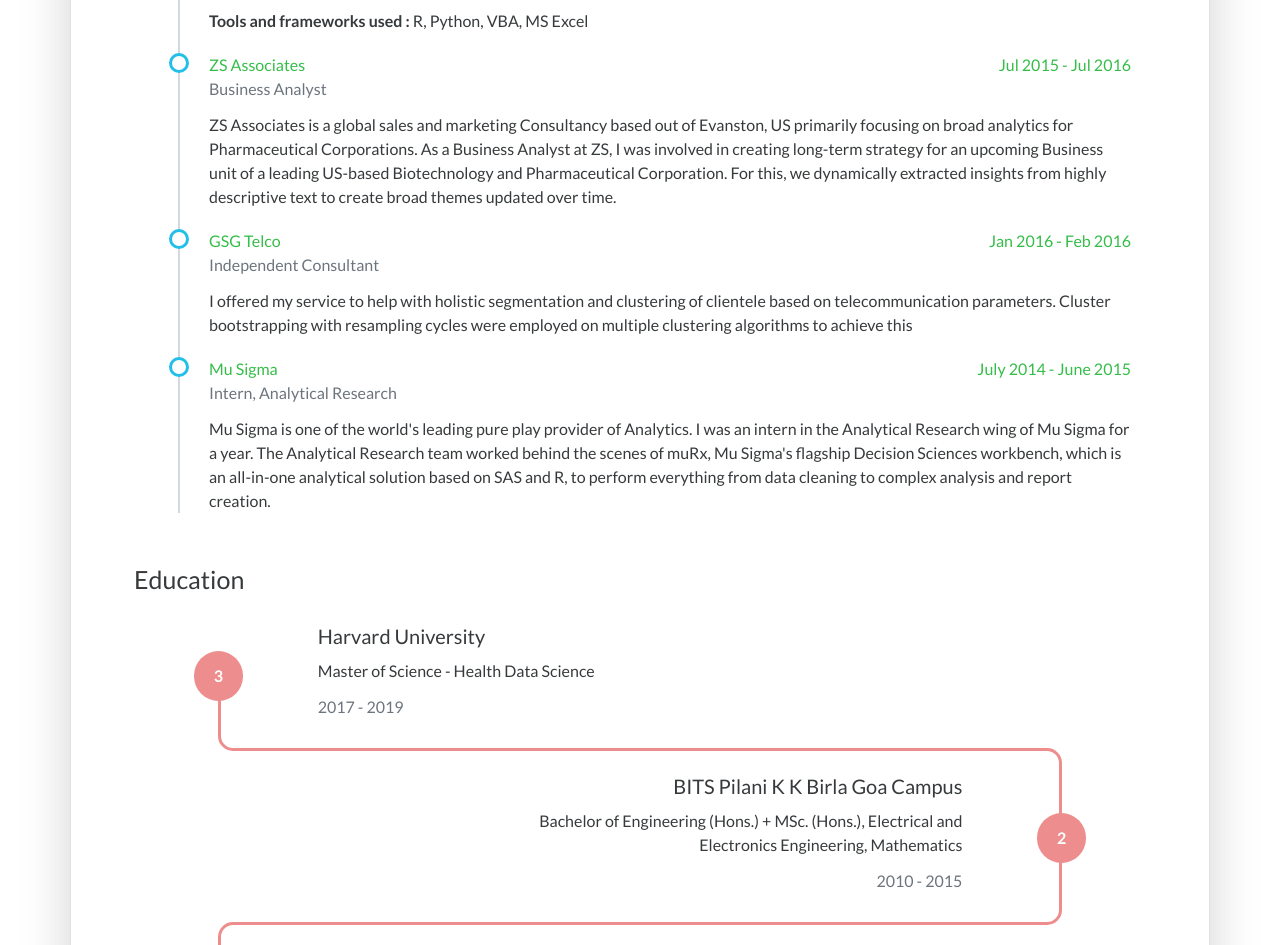
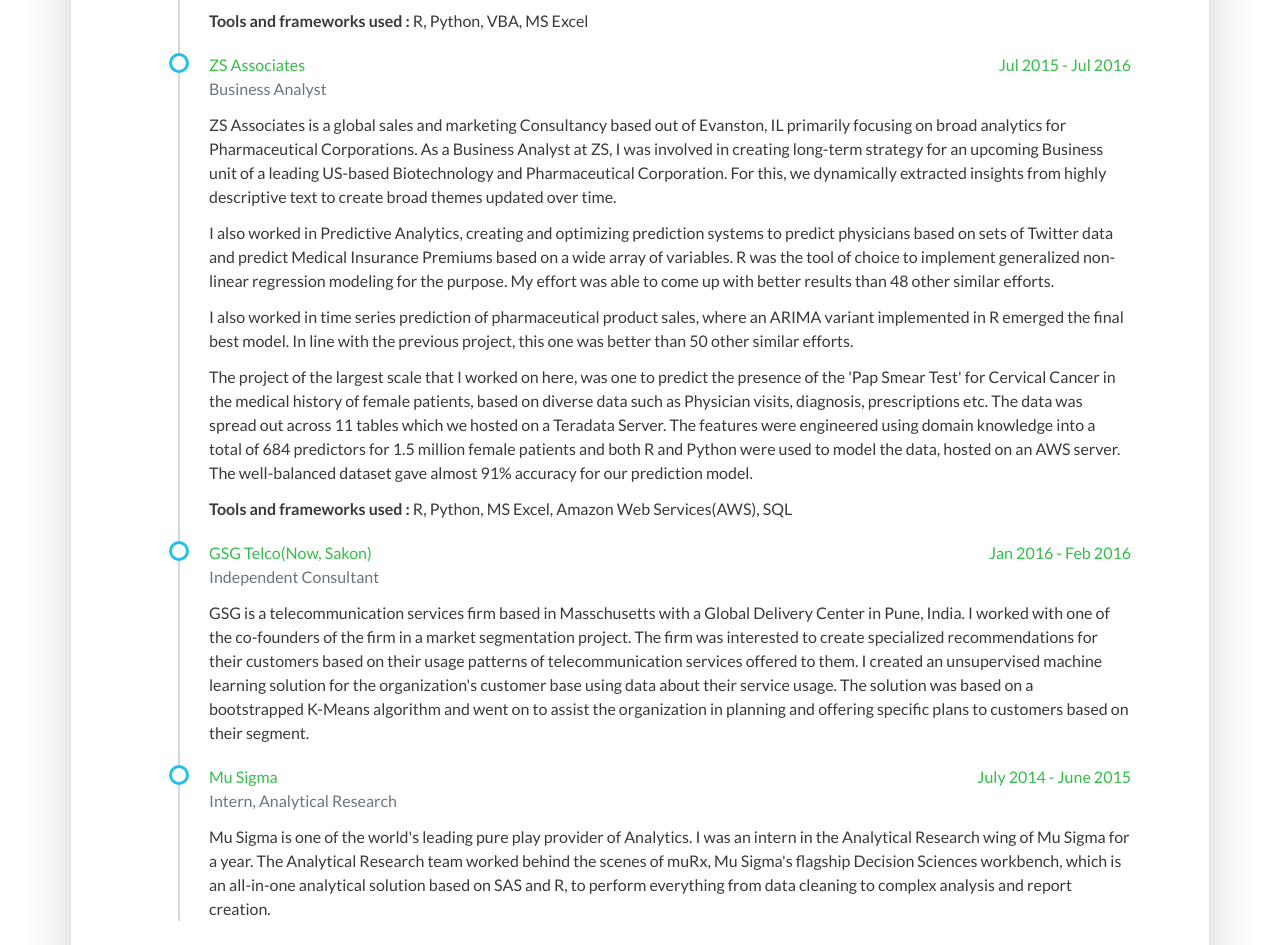
Before and after one commit to abhijith-asok/abhijith-asok.github.io, a plain HTML site: page index.html in a window 1280 px wide. Shown: the part 3272-4217 px from the top of the page. Drawn offline with nearby package versions, Linux system fonts and the light colour scheme.

Commit message:
Edited all except last 1 experience

```diff
--- a/index.html
+++ b/index.html
@@ -356,18 +356,37 @@ top: calc(50% - 3px);
                     <a target="_blank" href="https://www.zs.com/">ZS Associates</a>
                     <a href="#" class="float-right">Jul 2015 - Jul 2016</a><br>
                     <p class="text-muted text-italics">Business Analyst</p>
-                    <p>ZS Associates is a global sales and marketing Consultancy based out of Evanston, US primarily focusing on broad
-                    analytics for Pharmaceutical Corporations. As a Business Analyst at ZS, I was involved in creating long-term strategy
-                    for an upcoming Business unit of a leading US-based Biotechnology and Pharmaceutical Corporation. For this, we
-                    dynamically extracted insights from highly descriptive text to create broad themes updated over time.</p>
+                    <p>ZS Associates is a global sales and marketing Consultancy based out of Evanston, IL primarily focusing on broad analytics for
+                      Pharmaceutical Corporations. As a Business Analyst at ZS, I was involved in creating long-term strategy for an upcoming Business unit of a
+                      leading US-based Biotechnology and Pharmaceutical Corporation. For this, we dynamically extracted insights from highly descriptive text to
+                      create broad themes updated over time.</p>
+
+                    <p>I also worked in Predictive Analytics, creating and optimizing prediction systems to predict physicians based on sets of
+                       Twitter data and predict Medical Insurance Premiums based on a wide array of variables. R was the tool of choice to implement generalized
+                       non-linear regression modeling for the purpose. My effort was able to come up with better results than 48 other similar efforts.</p>
+
+                    <p>I also worked in time series prediction of pharmaceutical product sales, where an ARIMA variant implemented in R emerged the final
+                       best model. In line with the previous project, this one was better than 50 other similar efforts.</p>
+
+                    <p>The project of the largest scale that I worked on here, was one to predict the presence of the 'Pap Smear Test' for Cervical Cancer in the
+                       medical history of female patients, based on diverse data such as Physician visits, diagnosis, prescriptions etc. The data was spread out
+                       across 11 tables which we hosted on a Teradata Server. The features were engineered using domain knowledge into a total of 684 predictors
+                       for 1.5 million female patients and both R and Python were used to model the data, hosted on an AWS server. The well-balanced dataset gave
+                       almost 91% accuracy for our prediction model.</p>
+
+                       <p> <b>Tools and frameworks used :</b> R, Python, MS Excel, Amazon Web Services(AWS), SQL </p>
                   </li>
                   <li>
-                    <a target="_blank" href="https://sakon.com/">GSG Telco</a>
+                    <a target="_blank" href="https://sakon.com/">GSG Telco(Now, Sakon)</a>
                     <a href="#" class="float-right">Jan 2016 - Feb 2016</a><br>
                     <p class="text-muted text-italics">Independent Consultant</p>
-                    <p>I offered my service to help with holistic segmentation and clustering of clientele based on telecommunication
-                    parameters. Cluster bootstrapping with resampling cycles were employed on multiple clustering algorithms to achieve
-                    this</p>
+                    <p>GSG is a telecommunication services firm based in Masschusetts with a Global Delivery Center in Pune, India. I worked with one of the
+                       co-founders of the firm in a market segmentation project.
+
+                       The firm was interested to create specialized recommendations for their customers based on their usage patterns of telecommunication services
+                       offered to them. I created an unsupervised machine learning solution for the organization's customer base using data about their service usage.
+                       The solution was based on a bootstrapped K-Means algorithm and went on to assist the organization in planning and offering specific plans to
+                       customers based on their segment.</p>
                   </li>
                   <li>
                     <a target="_blank" href="https://www.mu-sigma.com/">Mu Sigma</a>
```
